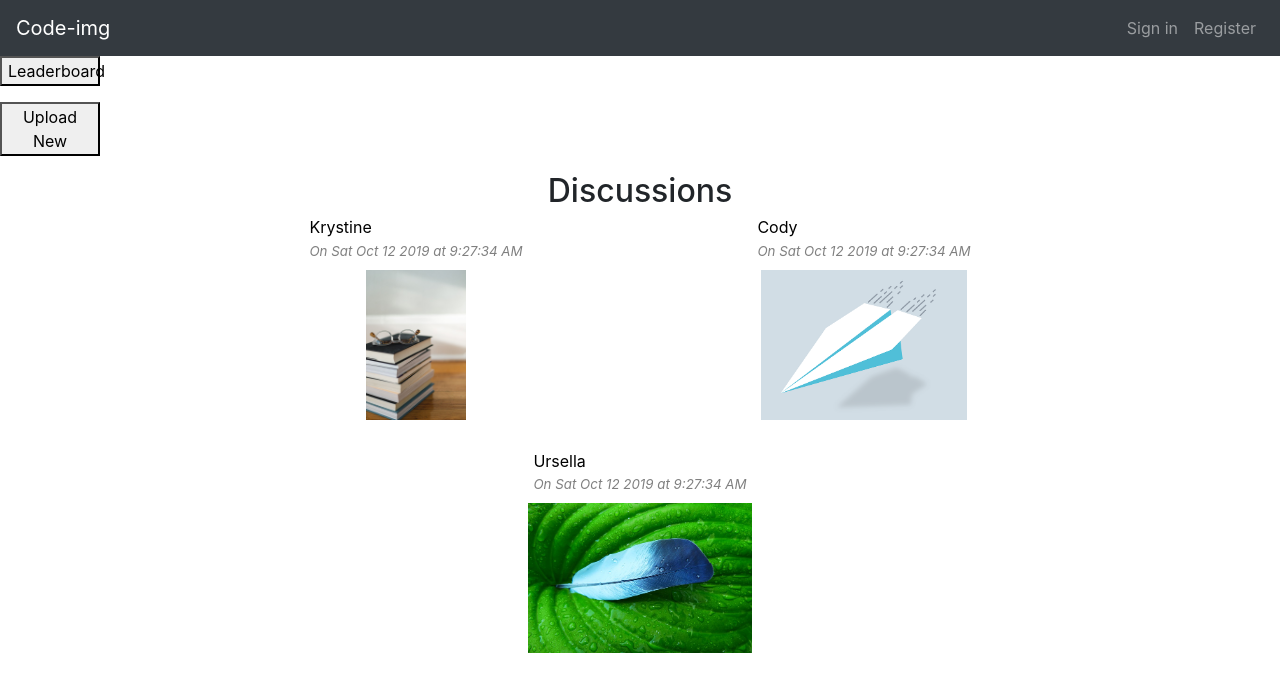
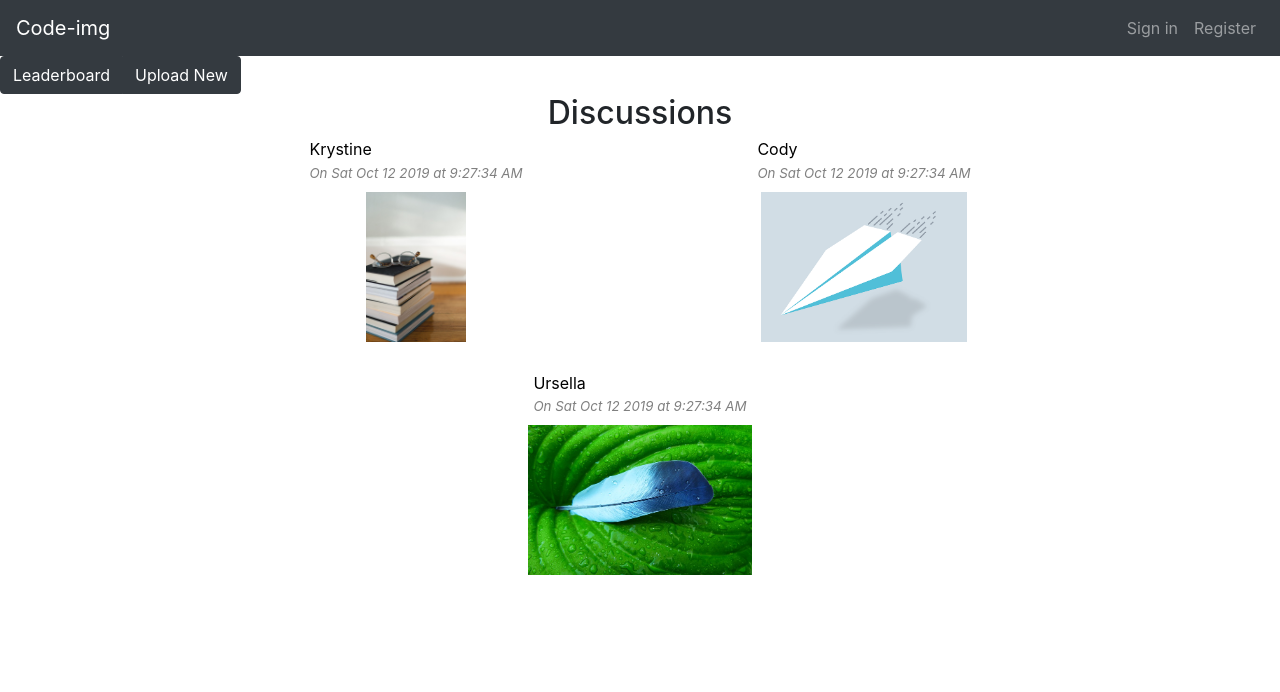
Before and after one commit to mlbiche/code-img, a React (Create React App) app: page / in a window 1280 px wide. Shown: the top 692 px of the page. Built offline with nearby package versions, Linux system fonts and the light colour scheme.

Commit message:
Redesign FrontPageNavBar component using React-Bootstrap

```diff
--- a/src/FrontPageNavBar/FrontPageNavBar.css
+++ /dev/null
@@ -1,10 +0,0 @@
-#front-page-navbar-container {
-  display: flex;
-  flex-direction: column;
-  max-width: 100px;
-}
-
-.front-page-navbar-button {
-  width: 100%;
-  margin-bottom: 1rem;
-}
--- a/src/FrontPageNavBar/FrontPageNavBar.js
+++ b/src/FrontPageNavBar/FrontPageNavBar.js
@@ -1,20 +1,13 @@
 import React from 'react';
-import { Link } from 'react-router-dom';
-import './FrontPageNavBar.css';
+import { Button, ButtonGroup } from 'react-bootstrap';
 
 function FrontPageNavBar() {
   return (
-    <div id='front-page-navbar-container'>
-      <Link to="/leaderboard">
-        <button className="front-page-navbar-button">Leaderboard</button>
-      </Link>
-      <Link>
-        <button className="front-page-navbar-button">Upload New</button>
-      </Link>
-    </div>
+    <ButtonGroup>
+      <Button href="/leaderboard" variant="dark">Leaderboard</Button>
+      <Button variant="dark">Upload New</Button>
+    </ButtonGroup>
   );
-
-
 }
 
 export default FrontPageNavBar;
```
